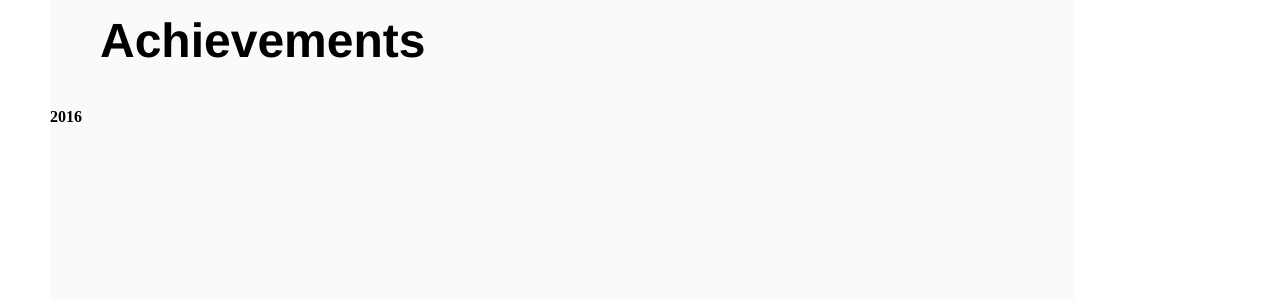
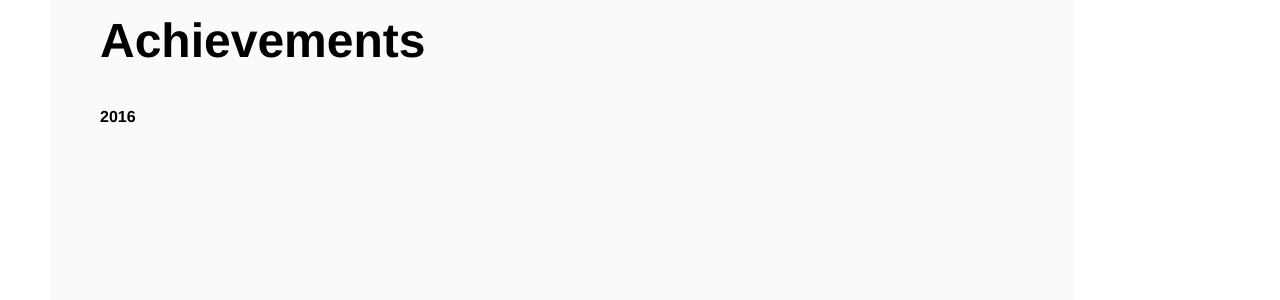
Before and after one commit to mouseythemouse/blair-robot-project.github.io, a Jekyll site: the page built from Achievements/index.html, in a window 1280 px wide. Shown: the part 265-565 px from the top of the page. Built offline with Jekyll 4.4.1, drawn with Linux system fonts in a browser that asks for light colours.

Commit message:
Update main.css

```diff
--- a/css/main.css
+++ b/css/main.css
@@ -68,6 +68,13 @@ h2 {
     text-align: left;
     margin-left: 50px;
 }
+h4 {
+    font-size: 1em;
+    font-weight: bold;
+    font-family:'Helvetica', 'Arial', 'Sans-Serif';
+    text-align: left;
+    margin-left: 50px;
+}
 .container {
     float: left;
     width: 80%;
```
